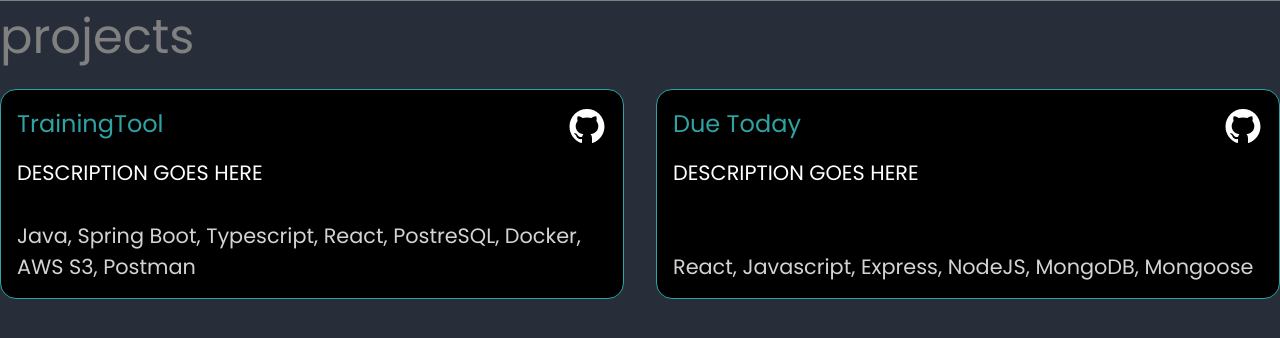
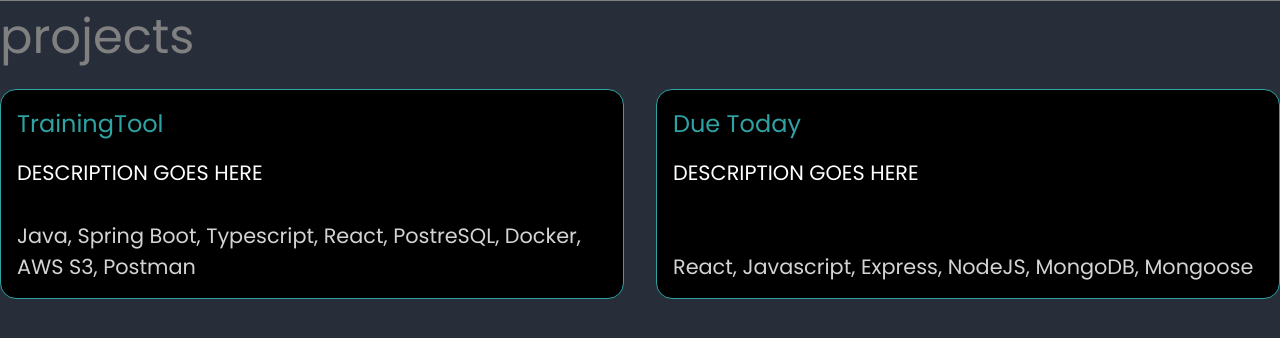
Before and after one commit to niknahadb/personal-website, a Next.js app: page /projects in a window 1280 px wide. Shown: the top 338 px of the page. Built offline with nearby package versions, Linux system fonts and the light colour scheme.

Commit message:
update github link showing in projects

```diff
--- a/pages/projects.js
+++ b/pages/projects.js
@@ -21,7 +21,11 @@
                             <div>
                                 <div className={styles.header}>
                                     <h4>{project.title}</h4>
-                                    <a href={project.githubLink} target='blank'><AiFillGithub size={40}/></a>
+                                    {project.githubLink && (
+                                        <a href={project.githubLink} target='blank'>
+                                            <AiFillGithub size={40} />
+                                        </a>
+                                    )}
                                 </div>
                                 <p>{project.description}</p>
                             </div>
```
